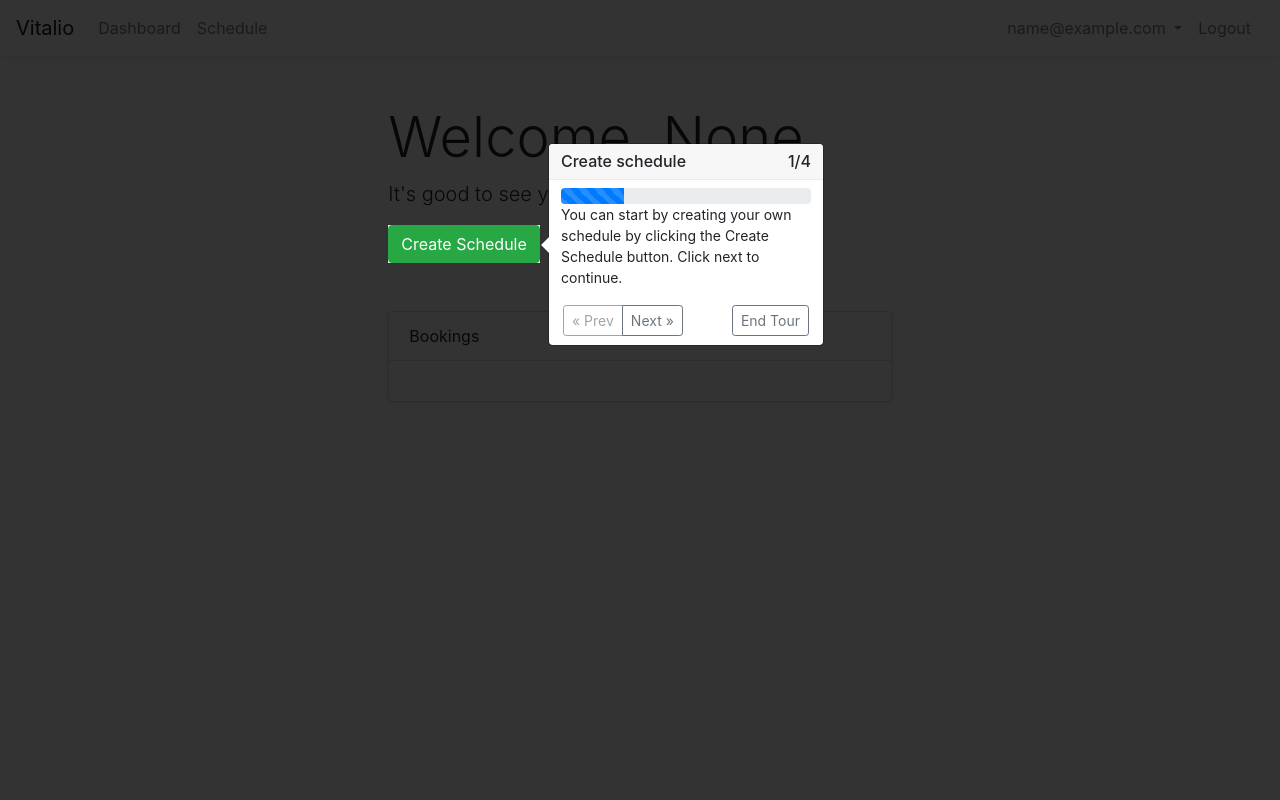
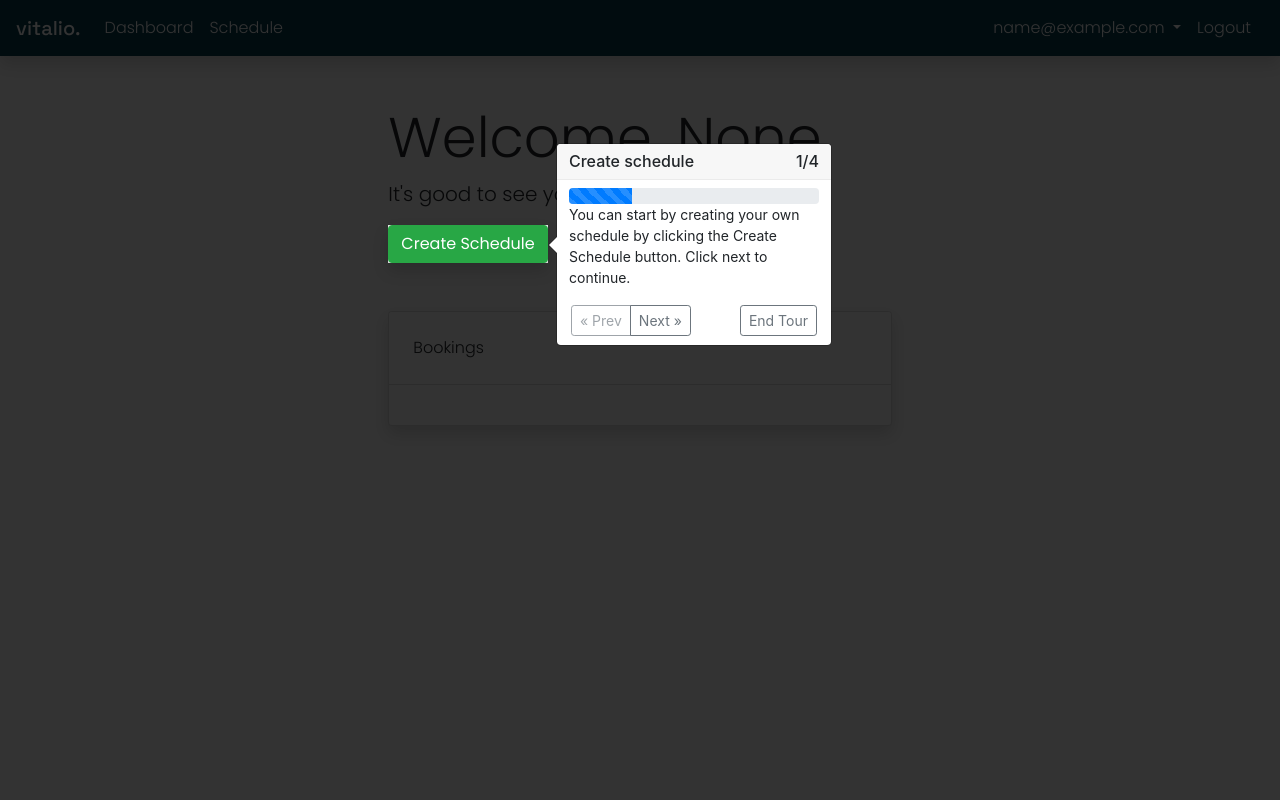
Before and after one commit to obakeng-develops/vitalio, a Django app: page /provider/ in a window 1280 px wide. Run offline with Django 3.2, Linux system fonts and the light colour scheme; the visitor is signed in with stand-in values (Sample User, id 1); data comes from the database, SQL or seed files in the repository; data that the repository does not hold is empty; some libraries are stand-ins or nearby versions.

Commit message:
Redesigned provider dashboard.

```diff
--- a/vitalio/provider/models.py
+++ b/vitalio/provider/models.py
@@ -1,6 +1,7 @@
 # Django
 from django.db import models as m
 from django.shortcuts import reverse
+from datetime import date
 import random
 import string
 
--- a/vitalio/provider/static/css/provider.css
+++ b/vitalio/provider/static/css/provider.css
@@ -1,3 +1,13 @@
+body {
+  font-family: 'Poppins', sans-serif;
+  font-weight: 300;
+}
+
+/* Logo */
+.logo {
+  font-family: 'Space Grotesk', sans-serif;
+  font-weight: 500;
+}
 
 /** Calendar Styles **/
 .calendar {
@@ -50,3 +60,30 @@
   .clearfix {
     margin: 15px;
   }
+
+  /* Background Styles */
+.bg-midnight-green {
+  background-color: #073B4C;
+}
+.bg-caribbean-green {
+  background-color: #06D7A0;
+}
+.bg-maximum-red {
+  background-color: #D62828;
+}
+.bg-midnight-green-white {
+  background-color: #073B4C;
+  border: 2px solid #073B4C;
+}
+.bg-caribbean-green-white {
+  background-color: #06D7A0;
+  border: 2px solid #06D7A0;
+}
+.bg-maximum-red-white {
+  background-color: #D62828;
+  border: 2px solid #D62828;
+}
+.bg-nav-midnight-green {
+  background-color: #073B4C;
+  color: #ffffff;
+}
--- a/vitalio/provider/templates/provider/base.html
+++ b/vitalio/provider/templates/provider/base.html
@@ -12,36 +12,40 @@
         <link rel="stylesheet" href="{% static 'css/provider.css' %}">
 
         <!-- Fonts -->
+        <link rel="preconnect" href="https://fonts.gstatic.com">
+        <link href="https://fonts.googleapis.com/css2?family=Manrope:wght@200;300;400;500;600;700;800&display=swap" rel="stylesheet">
+        <link href="https://fonts.googleapis.com/css2?family=Poppins:wght@200;300;400&display=swap" rel="stylesheet">
+        <link href="https://fonts.googleapis.com/css2?family=Space+Grotesk:wght@300;400;500;600;700&display=swap" rel="stylesheet">
 
     </head>
     <body>
 
         <!-- Navbar -->
-        <nav class="navbar navbar-expand-lg navbar-light bg-white shadow-sm">
-            <a class="navbar-brand" href="{% url 'provider_dashboard' %}">Vitalio</a>
+        <nav class="navbar navbar-expand-lg navbar-light bg-nav-midnight-green shadow">
+            <a class="navbar-brand logo text-white" href="{% url 'provider_dashboard' %}">vitalio.</a>
             <button class="navbar-toggler" type="button" data-toggle="collapse" data-target="#navbarNavDropdown" aria-controls="navbarNavDropdown" aria-expanded="false" aria-label="Toggle navigation">
               <span class="navbar-toggler-icon"></span>
             </button>
             <div class="collapse navbar-collapse" id="navbarNavDropdown">
               <ul class="navbar-nav mr-auto">
                 <li class="nav-item">
-                  <a class="nav-link" href="{% url 'provider_dashboard' %}">Dashboard</a>
+                  <a class="nav-link text-white" href="{% url 'provider_dashboard' %}">Dashboard</a>
                 </li>
                 <li class="nav-item">
-                  <a class="nav-link" href="{% url 'provider_schedule' %}">Schedule</a>
+                  <a class="nav-link text-white" href="{% url 'provider_schedule' %}">Schedule</a>
                 </li>
               </ul>
               <ul class="navbar-nav ml-auto">
                 <li class="nav-item dropdown">
-                    <a class="nav-link dropdown-toggle" href="#" id="navbarDropdownMenuLink" role="button" data-toggle="dropdown" aria-haspopup="true" aria-expanded="false">
+                    <a class="nav-link dropdown-toggle text-white" href="#" id="navbarDropdownMenuLink" role="button" data-toggle="dropdown" aria-haspopup="true" aria-expanded="false">
                       {{ user.email }}
                     </a>
                     <div class="dropdown-menu" aria-labelledby="navbarDropdownMenuLink">
-                      <a class="dropdown-item" href="{% url 'provider_profile' %}">Profile</a>
+                      <a class="dropdown-item " href="{% url 'provider_profile' %}">Profile</a>
                     </div>
                 </li>
                 <li class="nav-item">
-                  <a class="nav-link" href="{% url 'logout' %}">Logout</a>
+                  <a class="nav-link text-white" href="{% url 'logout' %}">Logout</a>
                 </li>
               </ul>
             </div>
--- a/vitalio/provider/templates/provider/dashboard.html
+++ b/vitalio/provider/templates/provider/dashboard.html
@@ -8,10 +8,10 @@
         <div class="col-md-5">
             <h1 class="display-4">Welcome, {{ profile.first_name }}.</h1>
             <p class="lead">It's good to see you again.</p>
-            <a href="{% url 'provider_schedule' %}" class="btn btn-success" id="step-1">Create Schedule</a>
+            <a href="{% url 'provider_schedule' %}" class="btn btn-success shadow" id="step-1">Create Schedule</a>
 
-            <div class="card shadow-sm my-5" id="step-2">
-                <div class="card-header bg-white">Bookings</div>
+            <div class="card shadow my-5" id="step-2">
+                <div class="card-header bg-white p-4">Bookings</div>
                 <div class="card-body">
                     {% for booking in bookings %}
                     <div class="media">
```
